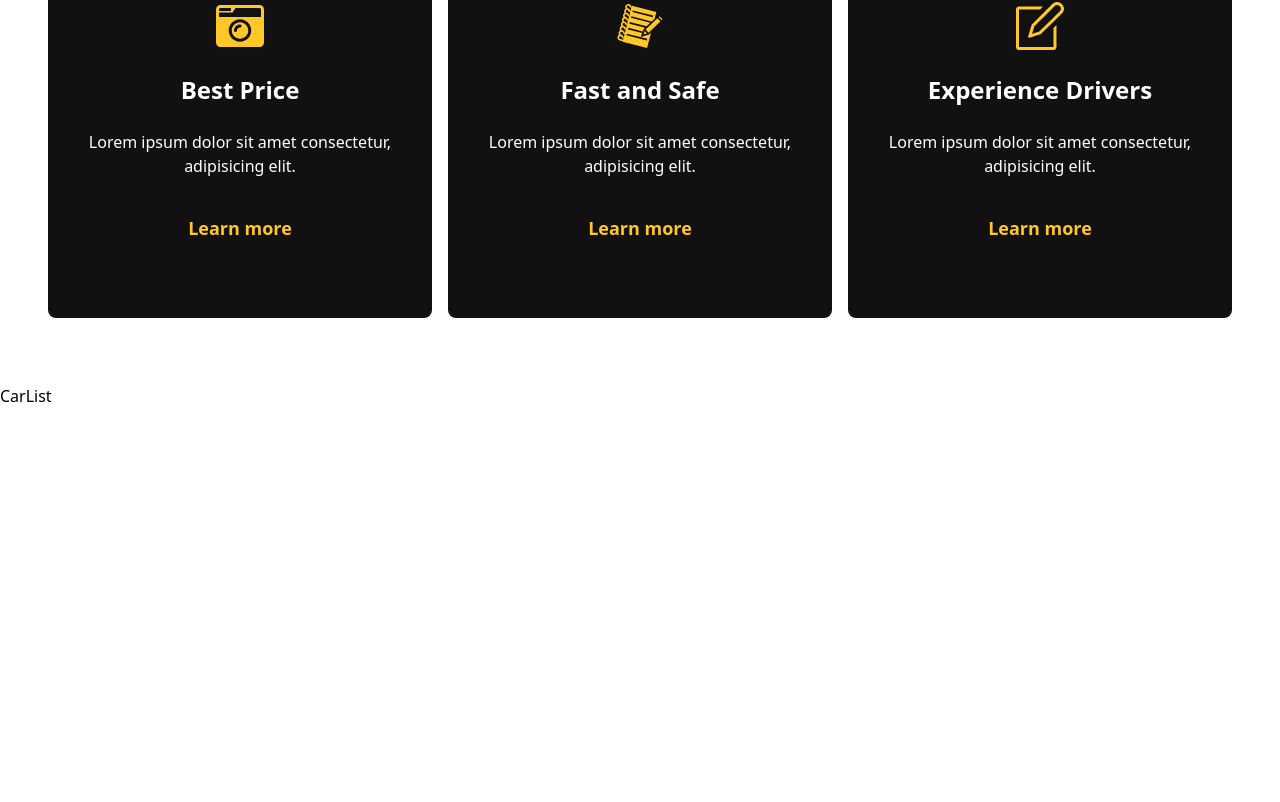
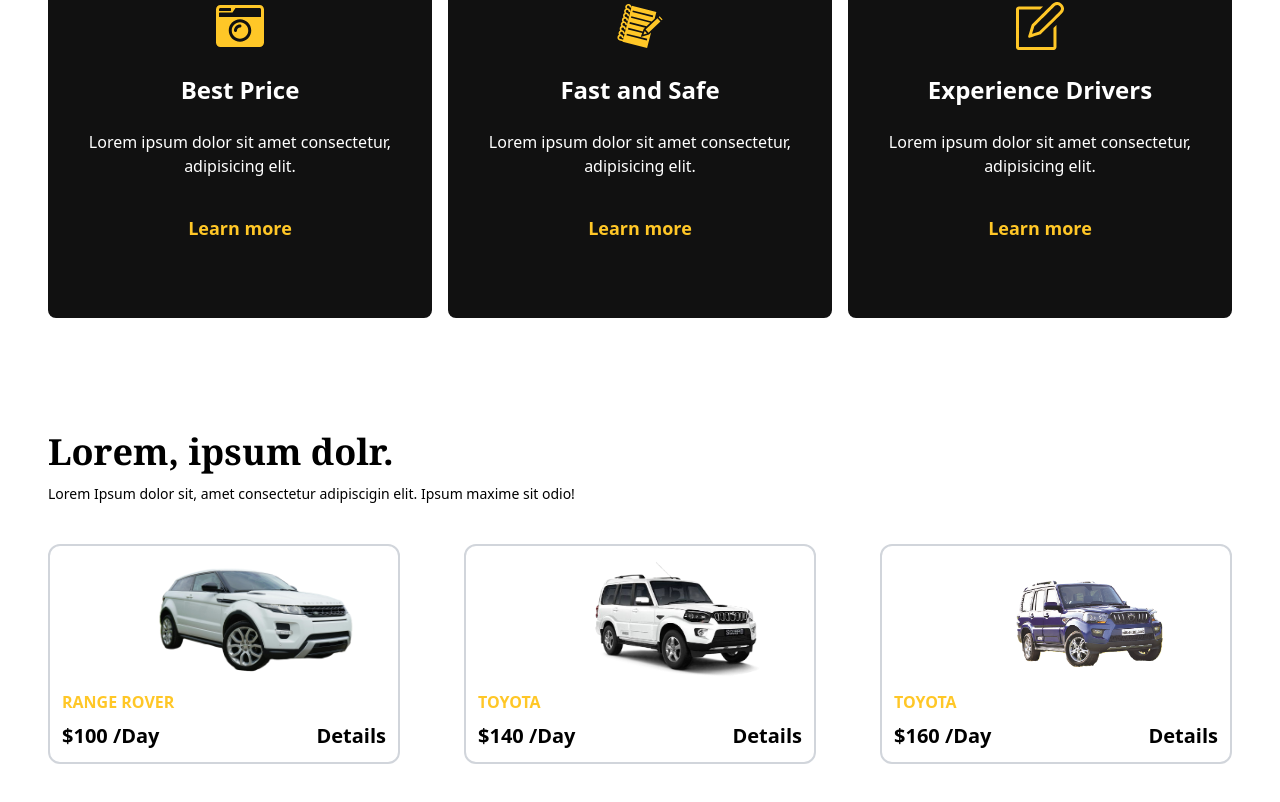
Before and after one commit to veronosmani/car-rental, a React (Vite) app: page / in a window 1280 px wide. Shown: the part 1512-2314 px from the top of the page. Before the commit the page ends 1920 px from the top, so only its background shows below. Built offline with nearby package versions, Linux system fonts and the light colour scheme.

Commit message:
modified:   src/components/CarList/CarList.jsx

```diff
--- a/src/components/CarList/CarList.jsx
+++ b/src/components/CarList/CarList.jsx
@@ -1,7 +1,63 @@
+import car1 from "../../assets/white-car.png";
+import car2 from "../../assets/car5.png";
+import car3 from "../../assets/car6.png";
+
+const CarListData = [
+  {
+    name: "RANGE ROVER",
+    price: 100,
+    image: car1,
+    aosDelay: "0",
+  },
+  {
+    name: "TOYOTA",
+    price: 140,
+    image: car2,
+    aosDelay: "500",
+  },
+  {
+    name: "TOYOTA",
+    price: 160,
+    image: car3,
+    aosDelay: "1000",
+  },
+];
+
 const CarList = () => {
   return (
-    <div>CarList</div>
-  )
-}
+    <div className="pb-24 pt-12 dark:bg-dark bg-white dark:text-white text-black">
+      <div className="container">
+        <h1
+          data-aos="fade-up"
+          className="text-3xl sm:text-4xl font-semibold font-serif mb-3"
+        >
+          Lorem, ipsum dolr.
+        </h1>
+        <p data-aos="fade-up" className="text-sm pb-10 ">
+          Lorem Ipsum dolor sit, amet consectetur adipiscigin elit. Ipsum maxime
+          sit odio!
+        </p>
+        <div className="grid grid-cols-1 sm:grid-cols-2 md:grid-cols-3 gap-16">
+          {CarListData.map((data) => {
+            return (
+              <div className="space-y-3 border-2 border-gray-300 hover:border-primary p-3 rounded-xl relative group">
+                <div className="w-full h-[120px]">
+                  <img className="w-full h-[120px] object-contain sm:translate-x-8 group-hover:translate-x-16 duration-700" src={data.image} alt="" />
+                </div>
+                <div className="space-y-2">
+                  <h1 className="text-primary font-semibold">{data.name}</h1>
+                  <div className="flex justify-between items-center text-xl font-semibold">
+                    <p>${data.price} /Day</p>
+                    <a href="#">Details</a>
+                  </div>
+                </div>
+              </div>
+            );
+          })}
+        </div>
+      </div>
+    </div>
+  );
+};
 
-export default CarList
+export default CarList;
```
